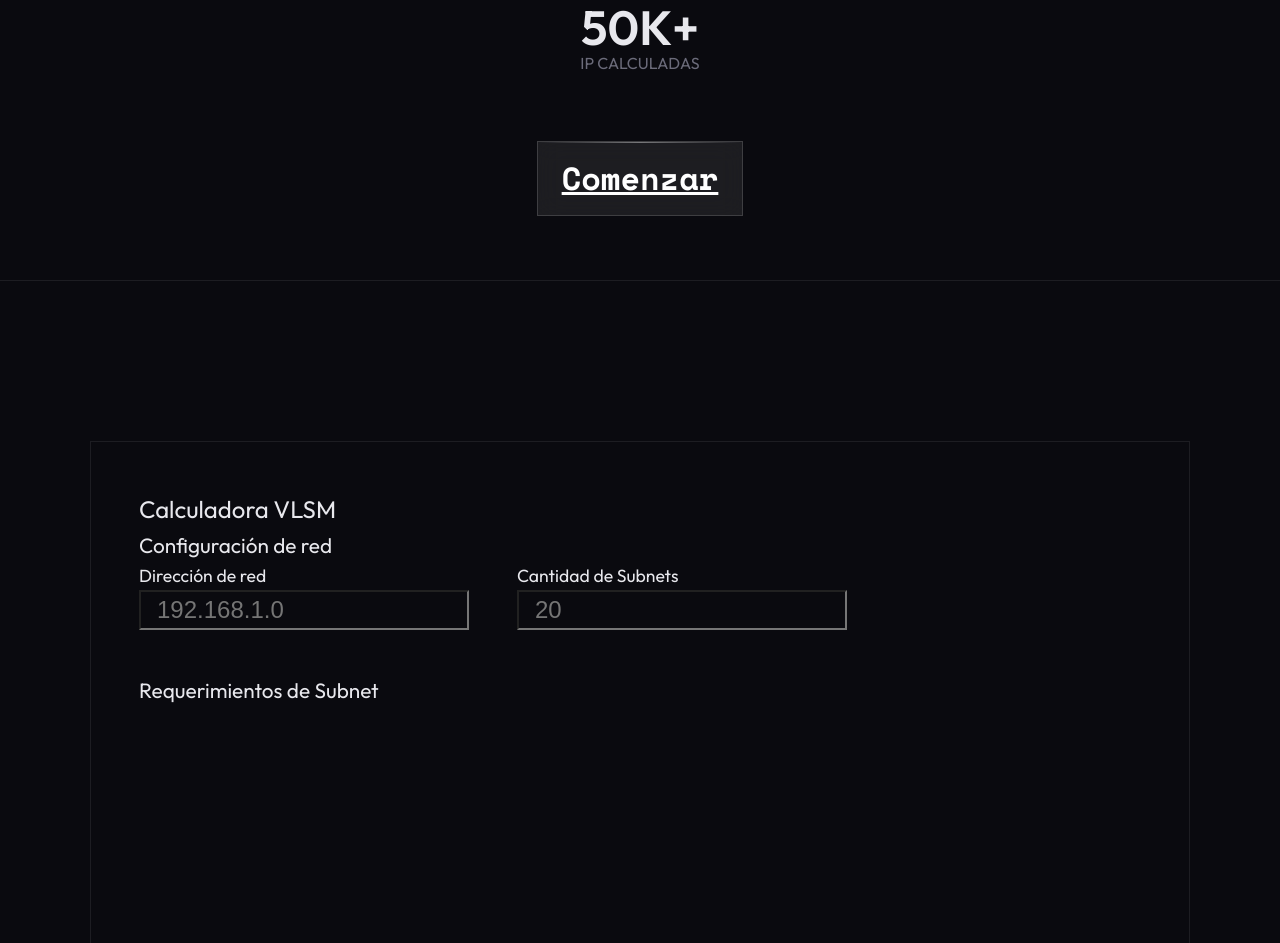
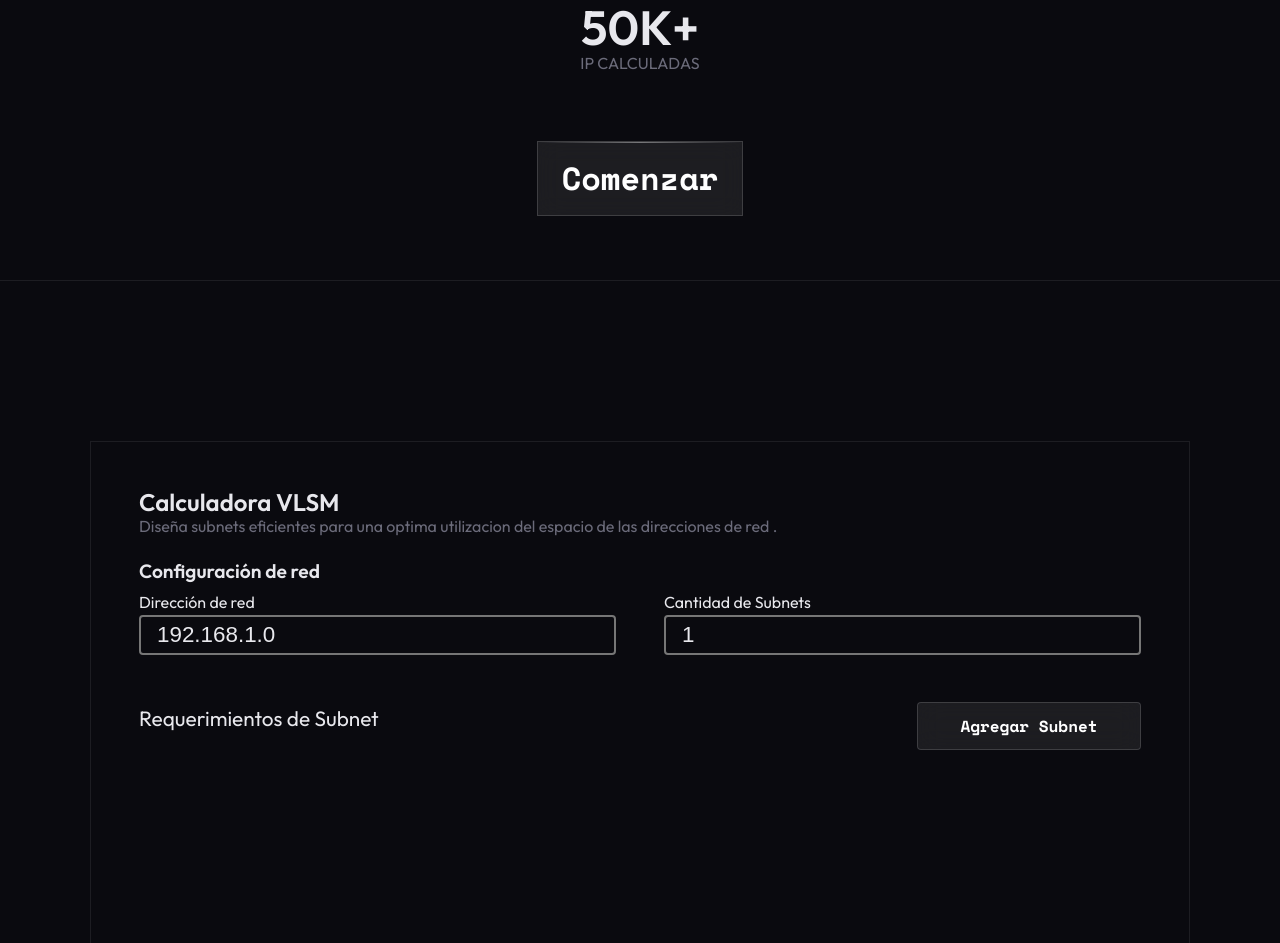
Before and after one commit to Felipefza/IPFine, a plain HTML site: page index.html in a window 1280 px wide. Shown: the part 748-1691 px from the top of the page. Drawn offline with nearby package versions, Linux system fonts and the light colour scheme.

Commit message:
agregue mas html y el css a la pagina

```diff
--- a/index.html
+++ b/index.html
@@ -50,13 +50,14 @@
     <div id="calculator" class="calculator">
       <div class="calculator-inner">
         <p class="calculator-title">Calculadora VLSM</p>
+        <p class="calculator-description text-muted">Diseña subnets eficientes para una optima utilizacion del espacio de las direcciones de red .</p>
         <p class="calculator-subtitle">Configuración de red</p>
 
         <div class="input-user">
           <div>
             <label for="network-address">Dirección de red</label>
             <br>
-            <input id="network-address" class="input-box" type="text" placeholder="192.168.1.0">
+            <input id="network-address" class="input-box" type="text" value="192.168.1.0" placeholder="192.168.1.0">
             <br>
             <label id="network-address-error" for="network-address"></label>
           </div>
@@ -64,13 +65,16 @@
           <div>
             <label for="number-subnets">Cantidad de Subnets</label>
             <br>
-            <input id="number-subnets" class="input-box" type="text" placeholder="20">
+            <input id="number-subnets" class="input-box" type="text" value="1" placeholder="1">
             <br>
             <label id="number-subnets-error" for="network-address"></label>
           </div>
         </div>
 
-        <p class="calculator-subtitle">Requerimientos de Subnet</p>
+        <div class="requirements-title">
+          <p class="requirements-subtitle">Requerimientos de Subnet</p>
+          <button class="add-subnet" type="button">Agregar Subnet</button>
+        </div>
 
         <div class="calculator-requirements"></div>
         <div class="calculator-error"></div>
--- a/ipfineStyle.css
+++ b/ipfineStyle.css
@@ -37,6 +37,10 @@ body {
 
 ul {
   list-style: none;
+}
+
+.text-muted {
+  color: var(--text-muted);
 }
 
 /* Navigation */
@@ -264,6 +268,8 @@ nav {
     transition: all 0.25s ease;
     position: relative;
     overflow: hidden;
+
+    text-decoration: none;
 }
 
 .main-link::before {
@@ -312,33 +318,112 @@ nav {
 }
 
 .calculator-title {
+  font-weight: 700;
   font-size: 1.5rem;
+  line-height: 1.5rem;
+}
+
+.calculator-description {
+  font-size: 1rem;
+  padding-bottom: 1rem;
 }
 
 .calculator-subtitle {
-  font-size: 1.3rem;
+  font-weight: 700;
+  font-size: 1.2rem;
+
+  padding-bottom: 0.2rem;
 }
 
 .input-user {
-  display: flex;
+  display: grid;
+  grid-template-columns: auto auto;
   width: auto;
   height: 7rem;
-
-  gap: 3rem;
-}
-
-.input-user label {
-  font-size: 1.1rem;
 }
 
 .input-box {
   height: 2.5rem;
+  width: calc(100% - 3rem);
 
   color: var(--text-main);
   background-color: var(--dark-bg);
 
-  font-size: 1.5rem;
+  font-size: 1.4rem;
   font-weight: 500;
 
+  border-style: solid;
+  border-radius: 4px;
+
   padding-left: 1rem;
+
+  box-shadow: 0;
+  transition: 0.5s;
 }
+
+.input-box:focus {
+  outline: none;
+
+  box-shadow: 0 0 15px black;
+  transition: 0.5s;
+}
+
+.requirements-title {
+  display: flex;
+  position: relative;
+  width: 100%;
+}
+
+.requirements-subtitle {
+  position: absolute;
+  left: 0;
+
+  font-size: 1.3rem;
+  padding-bottom: 0.5rem;
+}
+
+.add-subnet {
+  position: absolute;
+  right: 3rem;
+
+  padding: 0.7rem 1.5rem;
+  width: 14rem;
+
+  color: #fff;
+
+  background: rgba(255, 255, 255, 0.08);
+  backdrop-filter: blur(12px);
+  -webkit-backdrop-filter: blur(12px);
+
+  border: 1px solid rgba(255, 255, 255, 0.15);
+  border-radius: 4px;
+
+  font-family: 'Space Mono', monospace;
+  font-size: 1rem;
+  font-weight: 700;
+
+  cursor: pointer;
+
+  transition: all 0.25s ease;
+  overflow: hidden;
+}
+
+.add-subnet::before {
+  content: '';
+
+  top: 0;
+  left: 0;
+  right: 0;
+
+  height: 1px;
+  position: relative;
+
+  background: linear-gradient(90deg, transparent, rgba(255,255,255,0.4), transparent);
+}
+
+.add-subnet:hover {
+  background: rgba(255, 255, 255, 0.12);
+  border-color: rgba(255, 255, 255, 0.25);
+
+  transform: translateY(-1px);
+}
```
Lines whose indentation alone changed are shown as unchanged.
